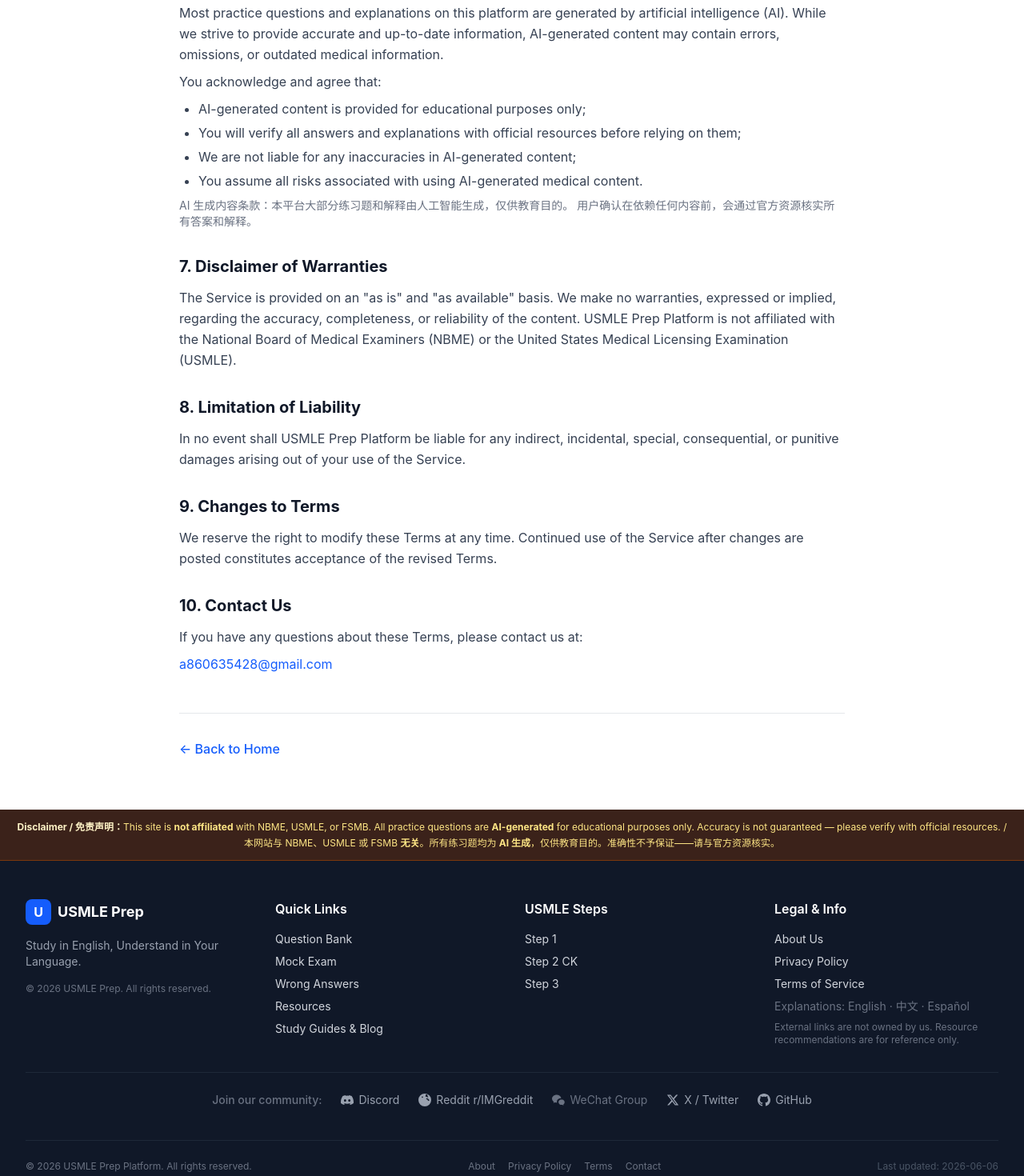
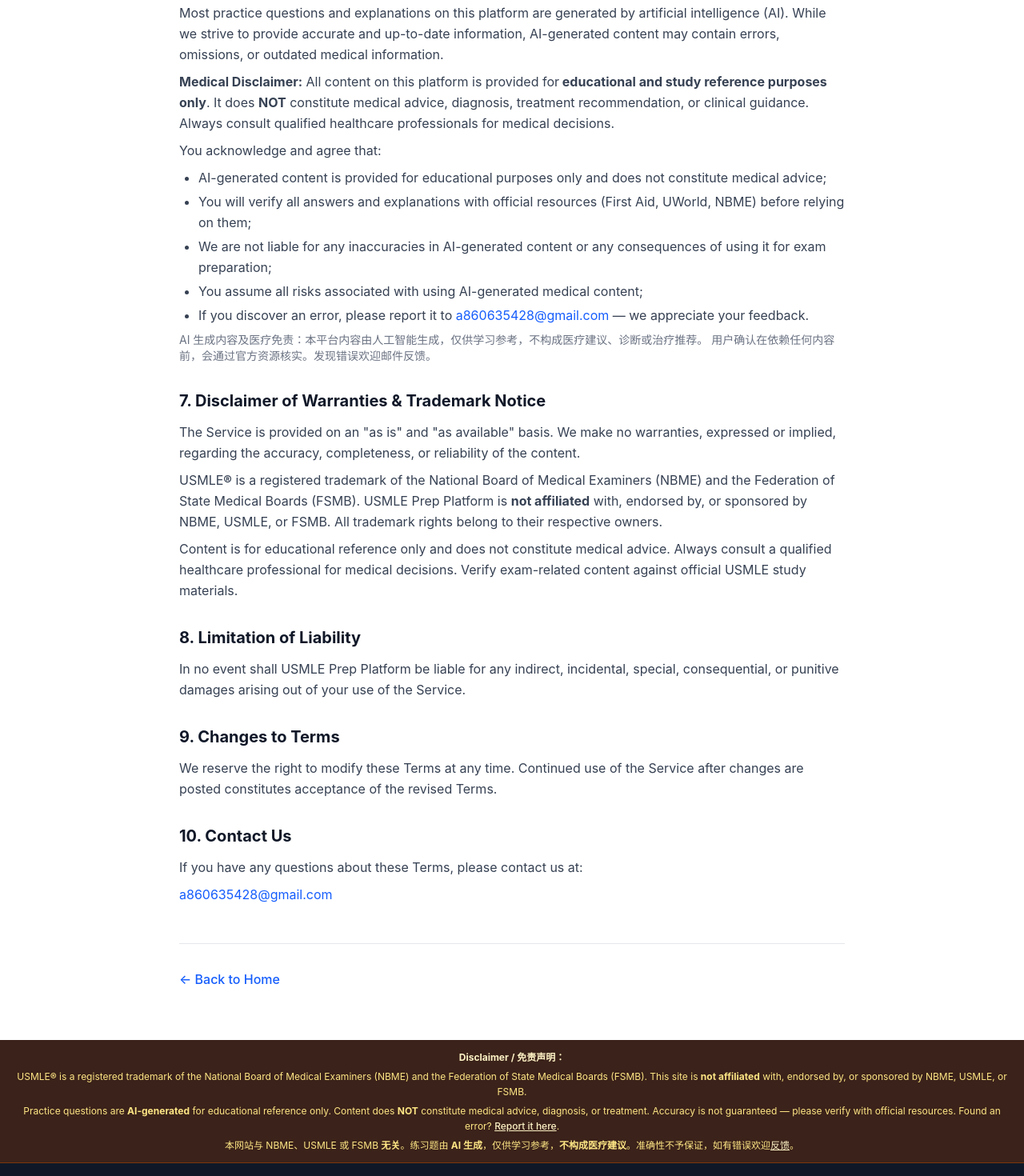
Before and after one commit to a860635428-creator/top-us-sites-2026, a React (Vite) app: page /terms in a window 1280 px wide. Shown: the part 1060-2530 px from the top of the page at 80% size. Built offline with nearby package versions, Linux system fonts and the light colour scheme; no server answers.

Commit message:
fix: remove AI-generated keywords, add USMLE(R) trademark disclaimer, strengthen medical content disclaimers

```diff
--- a/index.html
+++ b/index.html
@@ -32,7 +32,7 @@
     <!-- Primary SEO -->
     <title>Free USMLE Step 1, 2 & 3 Practice | USMLE Prep for IMGs</title>
     <meta name="description" content="1069+ free USMLE Step 1, Step 2 CK & Step 3 practice questions with detailed explanations in English, Chinese and Spanish. Designed for international medical graduates (IMGs). No signup required — start practicing now." />
-    <meta name="keywords" content="USMLE, USMLE Step 1, USMLE Step 2 CK, USMLE Step 3, USMLE practice questions, USMLE prep, IMG, international medical graduate, free USMLE questions, medical board exam, ECFMG, residency match, AI-generated questions" />
+    <meta name="keywords" content="USMLE, USMLE Step 1, USMLE Step 2 CK, USMLE Step 3, USMLE practice questions, USMLE prep, IMG, international medical graduate, free USMLE questions, medical board exam, ECFMG, residency match" />
     <meta name="author" content="USMLE Prep Platform" />
     <meta name="robots" content="index, follow, max-snippet:-1, max-image-preview:large" />
     <link rel="canonical" href="https://stepprepare.com/" />
--- a/src/components/Footer.tsx
+++ b/src/components/Footer.tsx
@@ -1,16 +1,24 @@
 import { Link } from 'react-router-dom'
 
 const Footer = () => {
-  const buildDate = '2026-06-06'
+  const buildDate = '2026-06-10'
   return (
     <footer className="bg-gray-900 text-gray-300">
       {/* Global Disclaimer Banner */}
       <div className="bg-amber-900/40 border-b border-amber-700/50 px-4 py-3 text-center text-xs leading-relaxed text-amber-200">
-        <strong className="text-amber-100">Disclaimer / 免责声明：</strong>
-        This site is <strong>not affiliated</strong> with NBME, USMLE, or FSMB.
-        All practice questions are <strong>AI-generated</strong> for educational purposes only.
-        Accuracy is not guaranteed — please verify with official resources.
-        <span className="hidden sm:inline"> / 本网站与 NBME、USMLE 或 FSMB <strong>无关</strong>。所有练习题均为 <strong>AI 生成</strong>，仅供教育目的。准确性不予保证——请与官方资源核实。</span>
+        <p><strong className="text-amber-100">Disclaimer / 免责声明：</strong></p>
+        <p className="mt-1">
+          USMLE<strong>&reg;</strong> is a registered trademark of the National Board of Medical Examiners (NBME) and the Federation of State Medical Boards (FSMB).
+          This site is <strong>not affiliated</strong> with, endorsed by, or sponsored by NBME, USMLE, or FSMB.
+        </p>
+        <p className="mt-1">
+          Practice questions are <strong>AI-generated</strong> for educational reference only.
+          Content does <strong>NOT</strong> constitute medical advice, diagnosis, or treatment.
+          Accuracy is not guaranteed — please verify with official resources. Found an error? <a href="mailto:a860635428@gmail.com" className="text-amber-100 hover:text-white underline font-medium">Report it here</a>.
+        </p>
+        <p className="mt-1 hidden sm:block">
+          本网站与 NBME、USMLE 或 FSMB <strong>无关</strong>。练习题由 <strong>AI 生成</strong>，仅供学习参考，<strong>不构成医疗建议</strong>。准确性不予保证，如有错误欢迎<a href="mailto:a860635428@gmail.com" className="text-amber-100 hover:text-white underline font-medium">反馈</a>。
+        </p>
       </div>
       <div className="max-w-7xl mx-auto px-4 sm:px-6 lg:px-8 py-12">
         <div className="grid grid-cols-1 md:grid-cols-4 gap-8">
--- a/src/pages/Privacy.tsx
+++ b/src/pages/Privacy.tsx
@@ -11,7 +11,7 @@
       />
       <div className="max-w-4xl mx-auto px-4 sm:px-6 lg:px-8 py-16">
         <h1 className="text-3xl lg:text-4xl font-bold text-gray-900 mb-4">Privacy Policy</h1>
-        <p className="text-gray-500 mb-10">Last updated: June 6, 2026</p>
+        <p className="text-gray-500 mb-10">Last updated: June 10, 2026</p>
 
         <div className="space-y-8 text-gray-700 leading-relaxed">
           <section>
@@ -68,10 +68,11 @@
           </section>
 
           <section>
-            <h2 className="text-xl font-bold text-gray-900 mb-3">7. AI-Generated Content Disclaimer</h2>
-            <p>Most practice questions and explanations on this platform are generated by artificial intelligence (AI) for educational purposes. While we strive for accuracy, AI-generated content may contain errors, outdated information, or inconsistencies.</p>
-            <p className="mt-2">Users are strongly advised to verify all answers and explanations with official USMLE resources, including First Aid, UWorld, and NBME practice exams. We are not responsible for any inaccuracies in AI-generated content.</p>
-            <p className="mt-2">AI 生成内容免责：本平台大部分练习题和解释由人工智能（AI）生成，仅供教育目的。我们尽力确保准确性，但 AI 生成内容可能包含错误、过时信息或不一致之处。强烈建议用户通过 First Aid、UWorld、NBME 官方练习题等官方资源核实所有答案和解释。</p>
+            <h2 className="text-xl font-bold text-gray-900 mb-3">7. AI-Generated Content & Medical Disclaimer</h2>
+            <p>Most practice questions and explanations on this platform are generated by artificial intelligence (AI) for educational reference only. While we strive for accuracy, AI-generated content may contain errors, outdated information, or inconsistencies.</p>
+            <p className="mt-2"><strong>Important Medical Disclaimer:</strong> The content on this platform is provided for <strong>educational and study reference purposes only</strong>. It does <strong>NOT</strong> constitute medical advice, diagnosis, treatment recommendation, or clinical guidance. You should always consult qualified healthcare professionals for medical decisions and verify study content against official USMLE resources including First Aid, UWorld, and NBME practice exams.</p>
+            <p className="mt-2">Users are strongly advised to verify all answers and explanations with official resources. We are not responsible for any inaccuracies in AI-generated content. If you find an error, please report it to <a href="mailto:a860635428@gmail.com" className="text-blue-600 hover:underline">a860635428@gmail.com</a>.</p>
+            <p className="mt-2 text-sm text-gray-500">AI 生成内容及医疗免责：本平台大部分练习题和解释由人工智能（AI）生成，仅供学习参考，不构成医疗建议、诊断或治疗推荐。强烈建议用户通过 First Aid、UWorld、NBME 官方练习题等官方资源核实所有答案和解释。发现错误欢迎邮件反馈。</p>
           </section>
 
           <section>
--- a/src/pages/TermsOfService.tsx
+++ b/src/pages/TermsOfService.tsx
@@ -11,7 +11,7 @@
       />
       <div className="max-w-4xl mx-auto px-4 sm:px-6 lg:px-8 py-16">
         <h1 className="text-3xl lg:text-4xl font-bold text-gray-900 mb-4">Terms of Service</h1>
-        <p className="text-gray-500 mb-10">Last updated: June 6, 2026</p>
+        <p className="text-gray-500 mb-10">Last updated: June 10, 2026</p>
 
         <div className="space-y-8 text-gray-700 leading-relaxed">
           <section>
@@ -60,33 +60,47 @@
           </section>
 
           <section>
-            <h2 className="text-xl font-bold text-gray-900 mb-3">6. AI-Generated Content</h2>
+            <h2 className="text-xl font-bold text-gray-900 mb-3">6. AI-Generated Content & Medical Disclaimer</h2>
             <p>
               Most practice questions and explanations on this platform are generated by artificial intelligence (AI).
               While we strive to provide accurate and up-to-date information, AI-generated content may contain errors,
               omissions, or outdated medical information.
             </p>
+            <p className="mt-2"><strong>Medical Disclaimer:</strong> All content on this platform is provided for
+              <strong> educational and study reference purposes only</strong>. It does <strong>NOT</strong> constitute
+              medical advice, diagnosis, treatment recommendation, or clinical guidance. Always consult qualified
+              healthcare professionals for medical decisions.
+            </p>
             <p className="mt-2">
               You acknowledge and agree that:
             </p>
             <ul className="list-disc pl-6 mt-2 space-y-1">
-              <li>AI-generated content is provided for educational purposes only;</li>
-              <li>You will verify all answers and explanations with official resources before relying on them;</li>
-              <li>We are not liable for any inaccuracies in AI-generated content;</li>
-              <li>You assume all risks associated with using AI-generated medical content.</li>
+              <li>AI-generated content is provided for educational purposes only and does not constitute medical advice;</li>
+              <li>You will verify all answers and explanations with official resources (First Aid, UWorld, NBME) before relying on them;</li>
+              <li>We are not liable for any inaccuracies in AI-generated content or any consequences of using it for exam preparation;</li>
+              <li>You assume all risks associated with using AI-generated medical content;</li>
+              <li>If you discover an error, please report it to <a href="mailto:a860635428@gmail.com" className="text-blue-600 hover:underline">a860635428@gmail.com</a> — we appreciate your feedback.</li>
             </ul>
             <p className="mt-2 text-sm text-gray-500">
-              AI 生成内容条款：本平台大部分练习题和解释由人工智能生成，仅供教育目的。
-              用户确认在依赖任何内容前，会通过官方资源核实所有答案和解释。
+              AI 生成内容及医疗免责：本平台内容由人工智能生成，仅供学习参考，不构成医疗建议、诊断或治疗推荐。
+              用户确认在依赖任何内容前，会通过官方资源核实。发现错误欢迎邮件反馈。
             </p>
           </section>
 
           <section>
-            <h2 className="text-xl font-bold text-gray-900 mb-3">7. Disclaimer of Warranties</h2>
+            <h2 className="text-xl font-bold text-gray-900 mb-3">7. Disclaimer of Warranties & Trademark Notice</h2>
             <p>
               The Service is provided on an "as is" and "as available" basis. We make no warranties, expressed or implied,
-              regarding the accuracy, completeness, or reliability of the content. USMLE Prep Platform is not affiliated with
-              the National Board of Medical Examiners (NBME) or the United States Medical Licensing Examination (USMLE).
+              regarding the accuracy, completeness, or reliability of the content.
+            </p>
+            <p className="mt-2">
+              USMLE<strong>&reg;</strong> is a registered trademark of the National Board of Medical Examiners (NBME) and the
+              Federation of State Medical Boards (FSMB). USMLE Prep Platform is <strong>not affiliated</strong> with,
+              endorsed by, or sponsored by NBME, USMLE, or FSMB. All trademark rights belong to their respective owners.
+            </p>
+            <p className="mt-2">
+              Content is for educational reference only and does not constitute medical advice. Always consult a qualified
+              healthcare professional for medical decisions. Verify exam-related content against official USMLE study materials.
             </p>
           </section>
 
```
Also changed, not shown: 1 other file (tests, documents, lock files or other folders).
